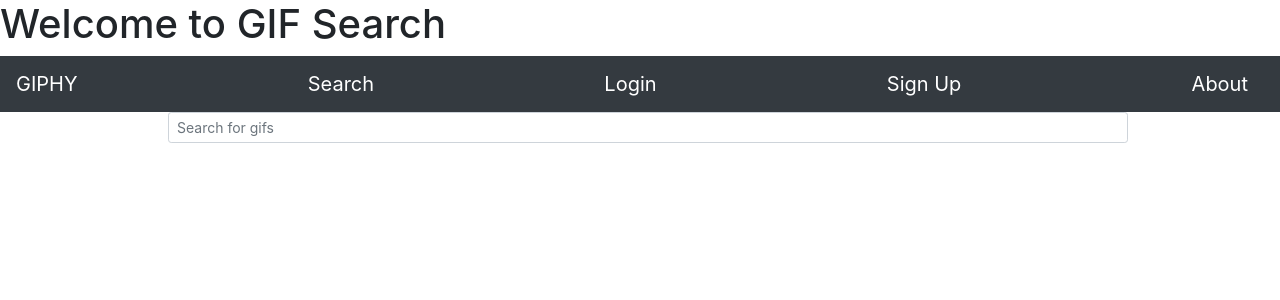
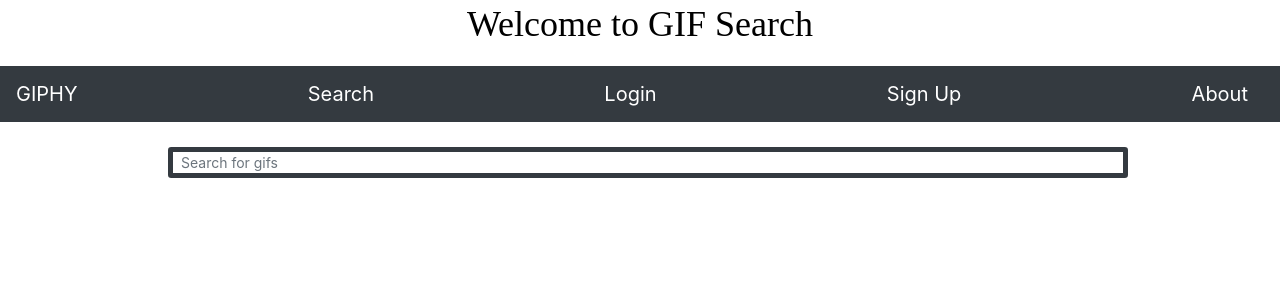
Before and after one commit to obi-wan-shinobi/Gif-Search-Engine, an Angular app: page /search in a window 1280 px wide. Shown: the top 300 px of the page. Built offline with nearby package versions, Linux system fonts and the light colour scheme.

Commit message:
css added

```diff
--- a/package.json
+++ b/package.json
@@ -24,7 +24,7 @@
     "zone.js": "~0.10.2"
   },
   "devDependencies": {
-    "@angular-devkit/build-angular": "~0.1100.2",
+    "@angular-devkit/build-angular": "^0.1100.2",
     "@angular/cli": "~11.0.2",
     "@angular/compiler-cli": "~11.0.1",
     "@types/jasmine": "~3.6.0",
--- a/src/app/app.component.css
+++ b/src/app/app.component.css
@@ -0,0 +1,11 @@
+h1
+{
+color: #000;
+font-family: 'Lobster', cursive;
+font-size: 36px;
+font-weight: normal;
+line-height: 48px;
+margin: 0 0 18px;
+text-shadow: 1px 0 0 #fff;
+text-align: center;
+}
--- a/src/app/gifs/gifs.component.css
+++ b/src/app/gifs/gifs.component.css
@@ -1,8 +1,9 @@
 .gifs {
   display: grid;
   grid-template-columns: auto auto auto auto;
-  width: 190px;
-  margin: 10px;
+  width: 300px;
+  margin: 32px;
+
 }
 .gif img {
   max-width: 200px;
--- a/src/app/home/home.component.css
+++ b/src/app/home/home.component.css
@@ -0,0 +1,68 @@
+body {
+  font-family: Arial, Helvetica, sans-serif;
+  margin: 0;
+}
+
+html {
+  box-sizing: border-box;
+}
+
+*, *:before, *:after {
+  box-sizing: inherit;
+}
+
+.column {
+  float: left;
+  width: 33.3%;
+  margin-bottom: 16px;
+  padding: 0 8px;
+}
+
+.card {
+  box-shadow: 0 4px 8px 0 rgba(0, 0, 0, 0.2);
+  margin: 8px;
+}
+
+.about-section {
+  padding: 50px;
+  text-align: center;
+  background-color: #474e5d;
+  color: white;
+}
+
+.container {
+  padding: 0 16px;
+}
+
+.container::after, .row::after {
+  content: "";
+  clear: both;
+  display: table;
+}
+
+.title {
+  color: grey;
+}
+
+.button {
+  border: none;
+  outline: 0;
+  display: inline-block;
+  padding: 8px;
+  color: white;
+  background-color: #000;
+  text-align: center;
+  cursor: pointer;
+  width: 100%;
+}
+
+.button:hover {
+  background-color: #555;
+}
+
+@media screen and (max-width: 650px) {
+  .column {
+    width: 100%;
+    display: block;
+  }
+}
--- a/src/app/home/home.component.html
+++ b/src/app/home/home.component.html
@@ -0,0 +1,7 @@
+
+
+<div class="about-section">
+  <h1>About Us Page</h1>
+  <p>  Welcome to Gif Search, this is the STQA mini project for PID 23. Our project was built using Angular JS framework. We have used selenium to perform automatic testing of our login and signup page. We used chromedriver to connect to the chrome webrowser and fetch the data from the website and thus we have succesfully automated the testing of our website.
+</p>
+</div>
--- a/src/app/search/search.component.css
+++ b/src/app/search/search.component.css
@@ -1,9 +1,19 @@
 .gifs {
   display: grid;
   grid-template-columns: auto auto auto auto;
-  width: 190px;
-  margin: 10px;
+  width: 300px;
+  margin: 32px;
 }
 .gif img {
   max-width: 200px;
 }
+#searchinput
+{
+  border-top: 5px solid #343a40;
+  border-bottom: 5px solid #343a40;
+  border-left: 5px solid #343a40;
+  border-right: 5px solid #343a40;
+  margin-top: 25px;
+
+
+}
--- a/src/app/search/search.component.html
+++ b/src/app/search/search.component.html
@@ -1,6 +1,6 @@
 <form class="form-inline d-flex justify-content-center md-form form-sm mt-0">
   <i class="fas fa-search" aria-hidden="true"></i>
-  <input class="form-control form-control-sm ml-3 w-75" type="text" placeholder="Search for gifs"
+  <input id="searchinput" class="form-control form-control-sm ml-3 w-75" type="text" placeholder="Search for gifs"
   #gif (keyup.enter)="search(gif.value)"
     aria-label="Search">
 </form>
```
Also changed, not shown: 1 other file (tests, documents, lock files or other folders).
